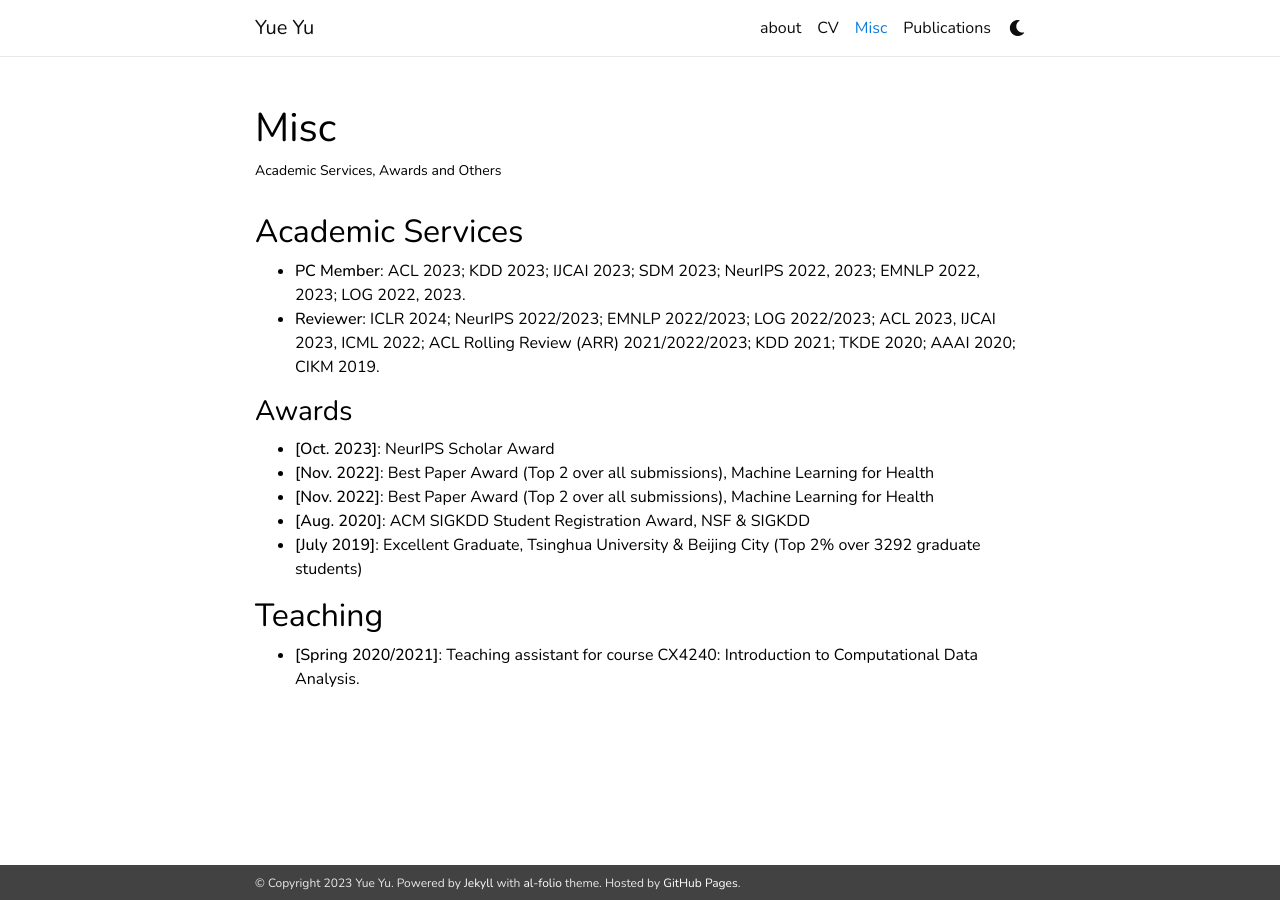
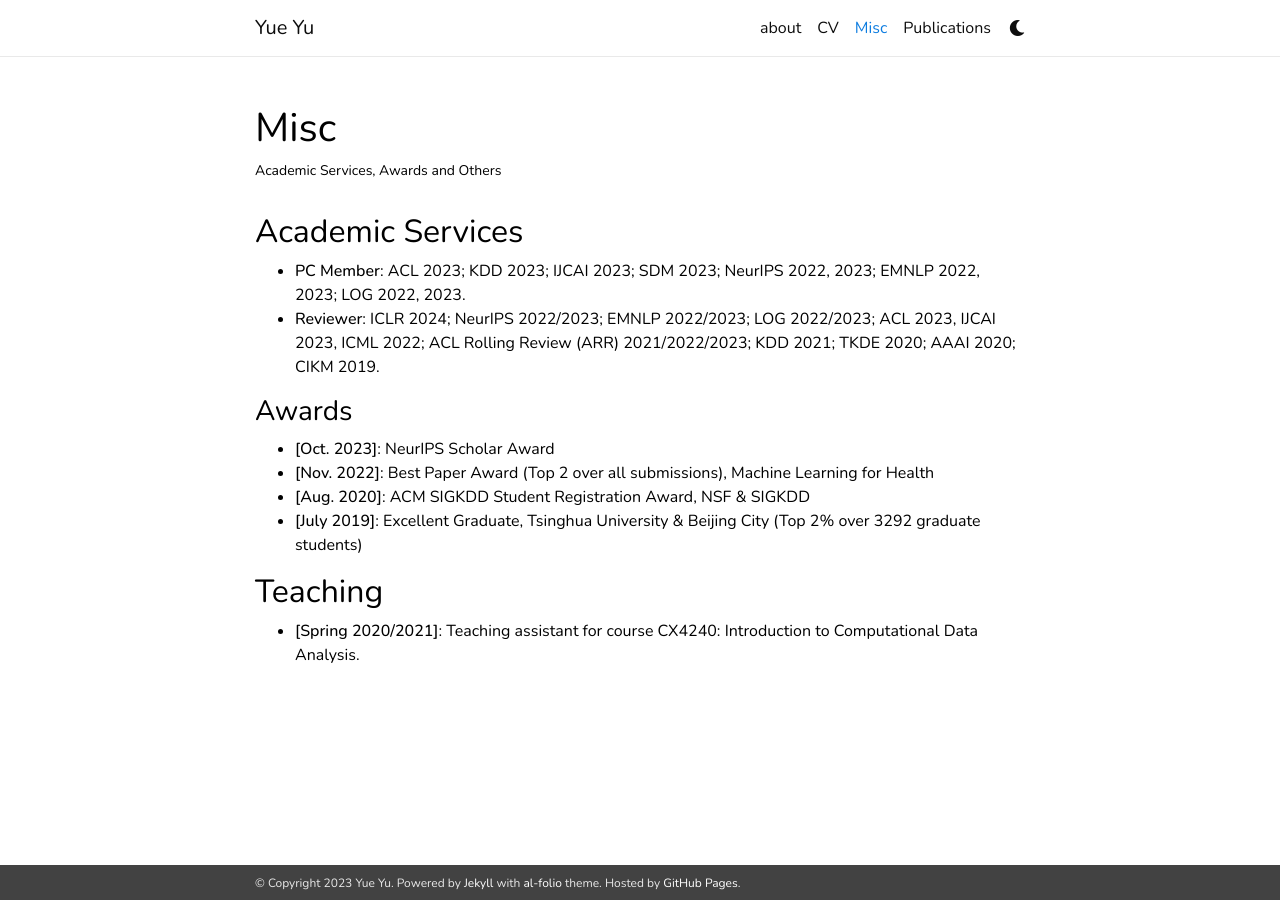
Before and after one commit to yueyu1030/yueyu1030.github.io, a Jekyll site: the page built from _pages/services.md, in a window 1280 px wide. Built offline with Jekyll 4.4.1, drawn with Linux system fonts in a browser that asks for light colours; nearby versions of some CDN libraries; some web fonts are replaced; comment, search, counter and statistics services are not loaded; a style sheet for code colours, icons or effects is not loaded.

```diff
--- a/_pages/services.md
+++ b/_pages/services.md
@@ -18,7 +18,6 @@
 
 - **[Oct. 2023]**: NeurIPS Scholar Award
 - **[Nov. 2022]**: Best Paper Award (Top 2 over all submissions), Machine Learning for Health
-- **[Nov. 2022]**: Best Paper Award (Top 2 over all submissions), Machine Learning for Health
 - **[Aug. 2020]**: ACM SIGKDD Student Registration Award, NSF & SIGKDD
 - **[July 2019]**: Excellent Graduate, Tsinghua University & Beijing City (Top 2% over 3292 graduate students)
 
```
